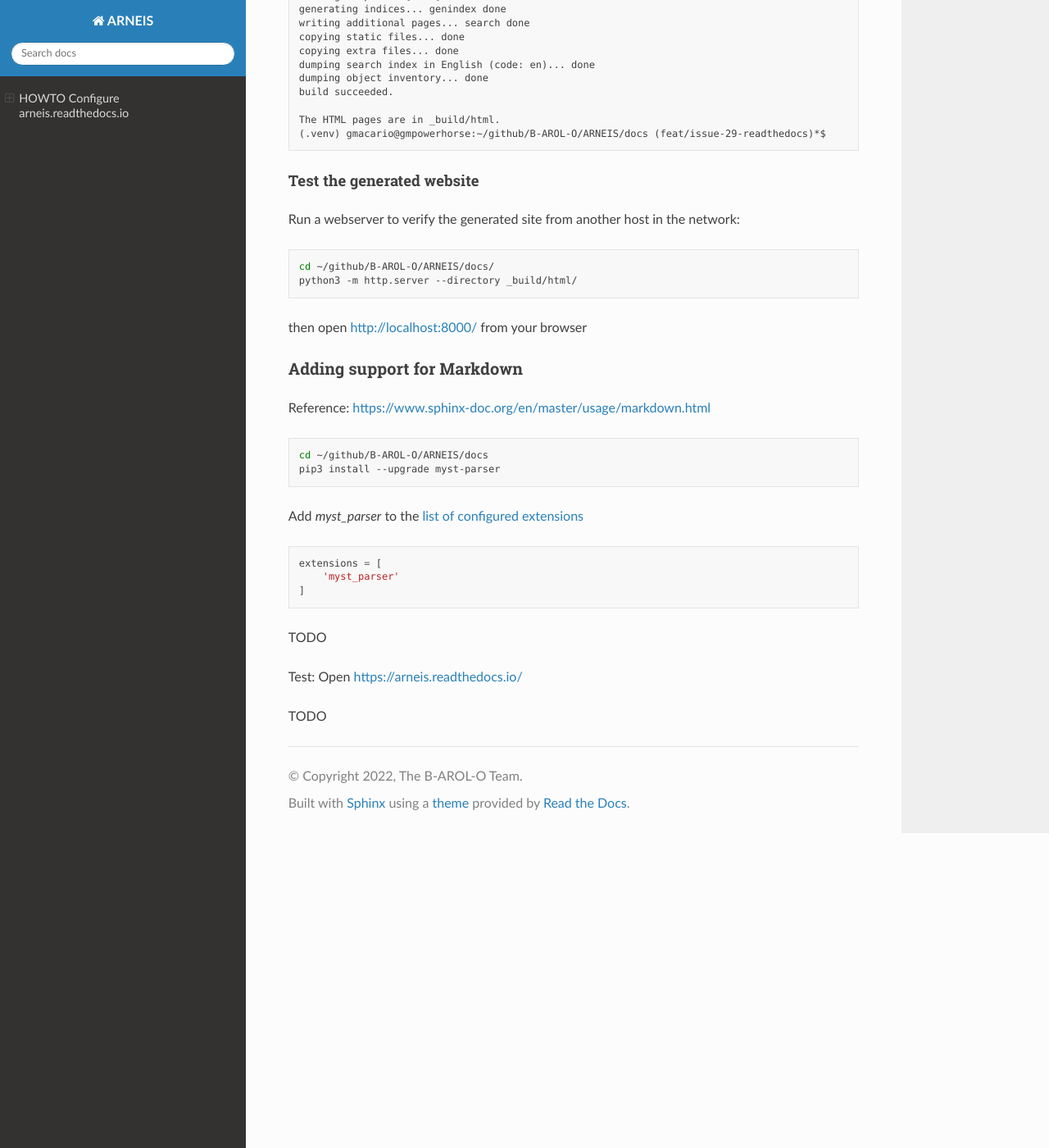
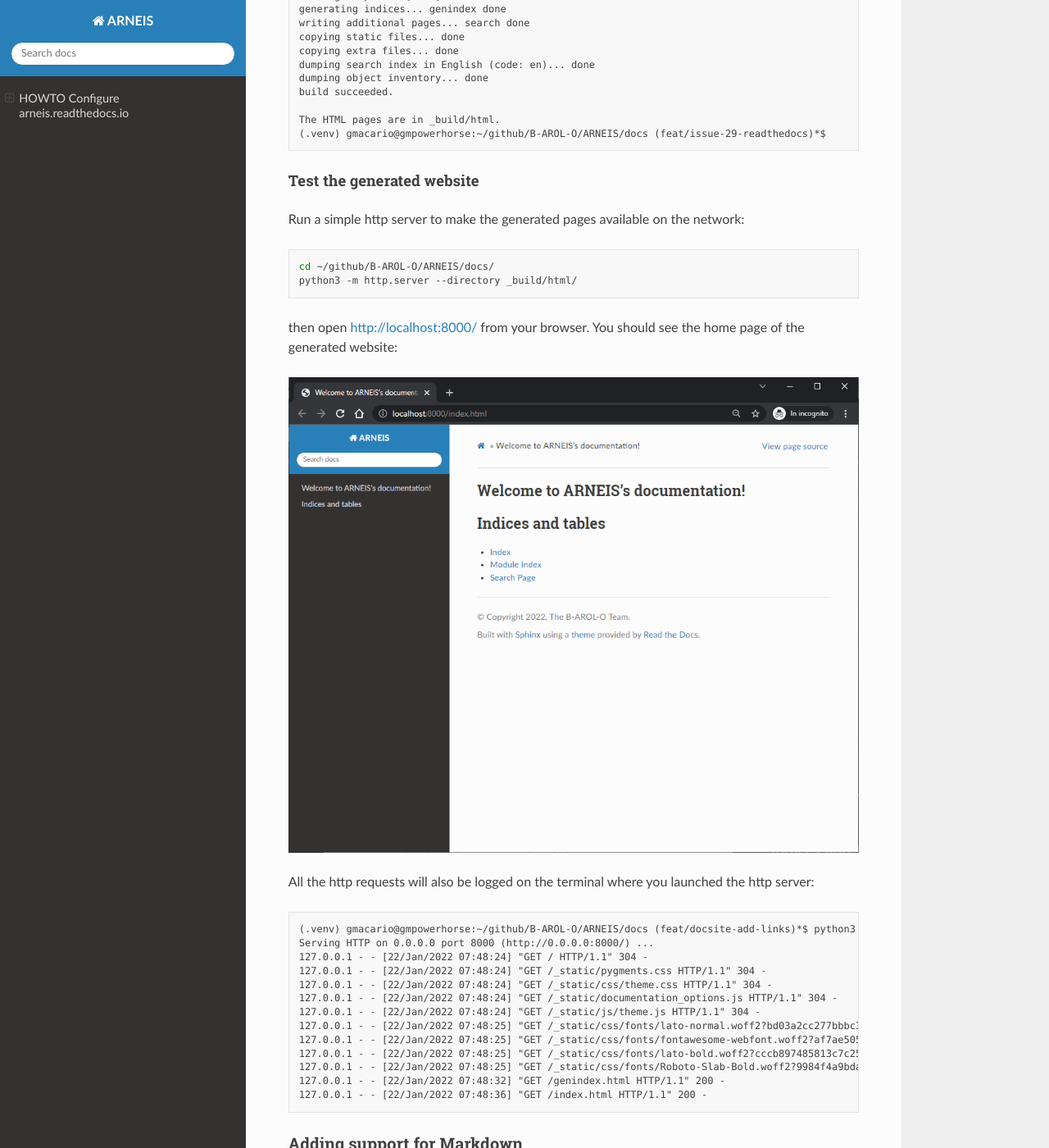
Before and after one commit to B-AROL-O/ARNEIS, a Sphinx documentation site: the page built from docs/howto/howto-configure-arneis-readthedocs-io.md, in a window 1280 px wide and 1400 px high, scrolled down 2034 px. Shown: the whole window at 82% size. Built offline with Sphinx 7.4.7 and the Read the Docs theme 2.0.0, drawn with Linux system fonts in a browser that asks for light colours.

Commit message:
Add landing page screeshot and http server log

````diff
--- a/docs/howto/howto-configure-arneis-readthedocs-io.md
+++ b/docs/howto/howto-configure-arneis-readthedocs-io.md
@@ -115,14 +115,35 @@ The HTML pages are in _build/html.
 
 #### Test the generated website
 
-Run a webserver to verify the generated site from another host in the network:
+Run a simple http server to make the generated pages available on the network:
 
 ```bash
 cd ~/github/B-AROL-O/ARNEIS/docs/
 python3 -m http.server --directory _build/html/
 ```
 
-then open <http://localhost:8000/> from your browser
+then open <http://localhost:8000/> from your browser. You should see the home page of the generated website:
+
+![2022-01-22-0744-initial-docsite.png](../images/2022-01-22-0744-initial-docsite.png)
+
+All the http requests will also be logged on the terminal where you launched the http server:
+
+```text
+(.venv) gmacario@gmpowerhorse:~/github/B-AROL-O/ARNEIS/docs (feat/docsite-add-links)*$ python3 -m http.server --directory _build/html/
+Serving HTTP on 0.0.0.0 port 8000 (http://0.0.0.0:8000/) ...
+127.0.0.1 - - [22/Jan/2022 07:48:24] "GET / HTTP/1.1" 304 -
+127.0.0.1 - - [22/Jan/2022 07:48:24] "GET /_static/pygments.css HTTP/1.1" 304 -
+127.0.0.1 - - [22/Jan/2022 07:48:24] "GET /_static/css/theme.css HTTP/1.1" 304 -
+127.0.0.1 - - [22/Jan/2022 07:48:24] "GET /_static/documentation_options.js HTTP/1.1" 304 -
+127.0.0.1 - - [22/Jan/2022 07:48:24] "GET /_static/js/theme.js HTTP/1.1" 304 -
+127.0.0.1 - - [22/Jan/2022 07:48:25] "GET /_static/css/fonts/lato-normal.woff2?bd03a2cc277bbbc338d464e679fe9942 HTTP/1.1" 304 -
+127.0.0.1 - - [22/Jan/2022 07:48:25] "GET /_static/css/fonts/fontawesome-webfont.woff2?af7ae505a9eed503f8b8e6982036873e HTTP/1.1" 304 -
+127.0.0.1 - - [22/Jan/2022 07:48:25] "GET /_static/css/fonts/lato-bold.woff2?cccb897485813c7c256901dbca54ecf2 HTTP/1.1" 304 -
+127.0.0.1 - - [22/Jan/2022 07:48:25] "GET /_static/css/fonts/Roboto-Slab-Bold.woff2?9984f4a9bda09be08e83f2506954adbe HTTP/1.1" 304 -
+127.0.0.1 - - [22/Jan/2022 07:48:32] "GET /genindex.html HTTP/1.1" 200 -
+127.0.0.1 - - [22/Jan/2022 07:48:36] "GET /index.html HTTP/1.1" 200 -
+```
+
 
 ### Adding support for Markdown
 
````
